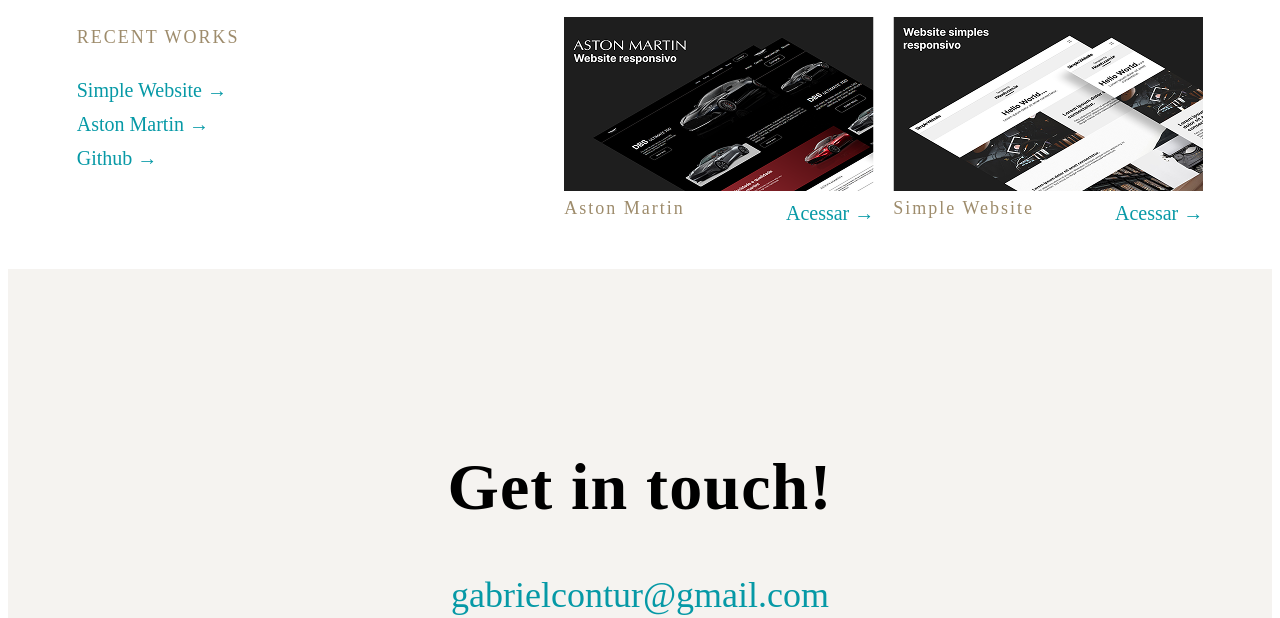
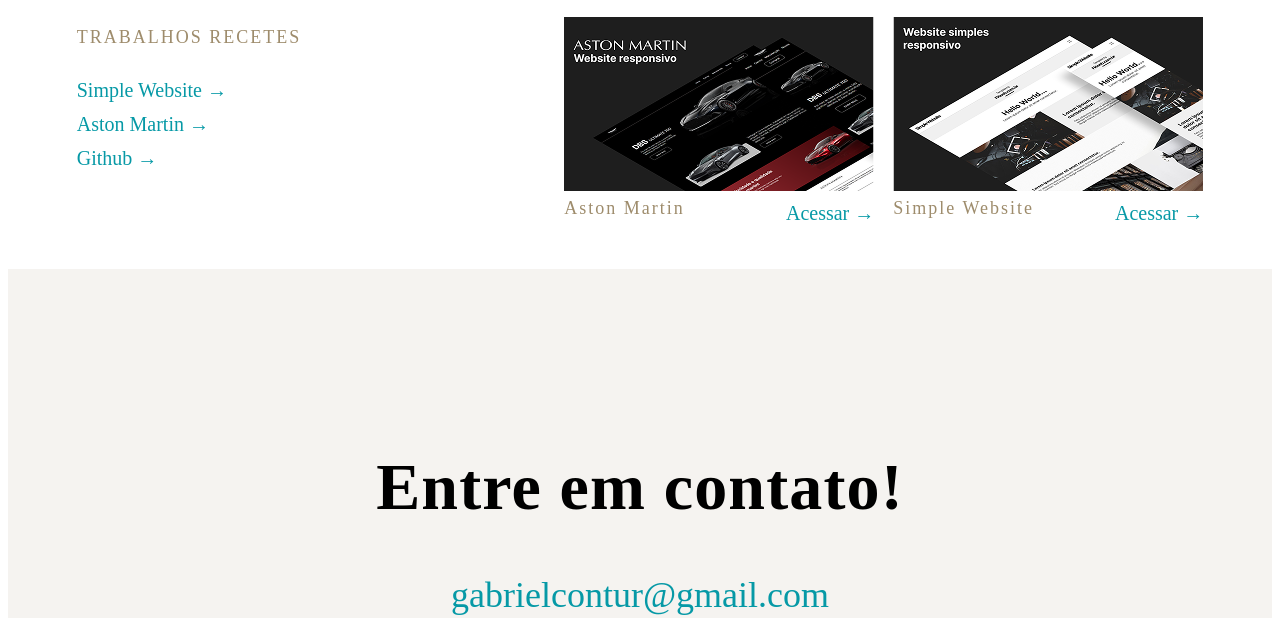
Before and after one commit to Gabriel-M-Medeiros/gabriel-medeiros, a plain HTML site: page index.html in a window 1280 px wide. Shown: the part 2399-3017 px from the top of the page. Drawn offline with Linux system fonts and the light colour scheme.

Commit message:
Ajustes de conteúdo index.html

```diff
--- a/index.html
+++ b/index.html
@@ -46,7 +46,7 @@
                     <p><b>Maricá Games 2024.</b> - Moderador/Fiscal - Fiscalizar e moderar a comunicação, pauses e outros problemas em partidas online e presenciais.</p>
                 </div>
                 <div class="lrecentwork">
-                    <div class="lrw"><p><span class="emphasis">RECENT WORKS</span></p></div>
+                    <div class="lrw"><p><span class="emphasis">TRABALHOS RECETES</span></p></div>
                     <p><a href="https://gabriel-m-medeiros.github.io/simple-website/" target="_blank" class="links">Simple Website →</a></p>
                     <p><a href="https://gabriel-m-medeiros.github.io/aston-martin/" target="_blank" class="links">Aston Martin →</a></p>
                     <p><a href="https://github.com/Gabriel-M-Medeiros" target="_blank" class="links">Github →</a></p>
@@ -143,7 +143,7 @@
         </div>
         <div class="footer">
             <div class="ftbox">
-                <h1>Get in touch!</h1>
+                <h1>Entre em contato!</h1>
                 <span class="fttext"><a href="mailto:gabrielcontur@gmail.com">gabrielcontur@gmail.com</span></a>
                 <span class="fttext"><a href="tel:+5521982326165">(21)98232-6165</a></span>
                 <div class="socials">
```
